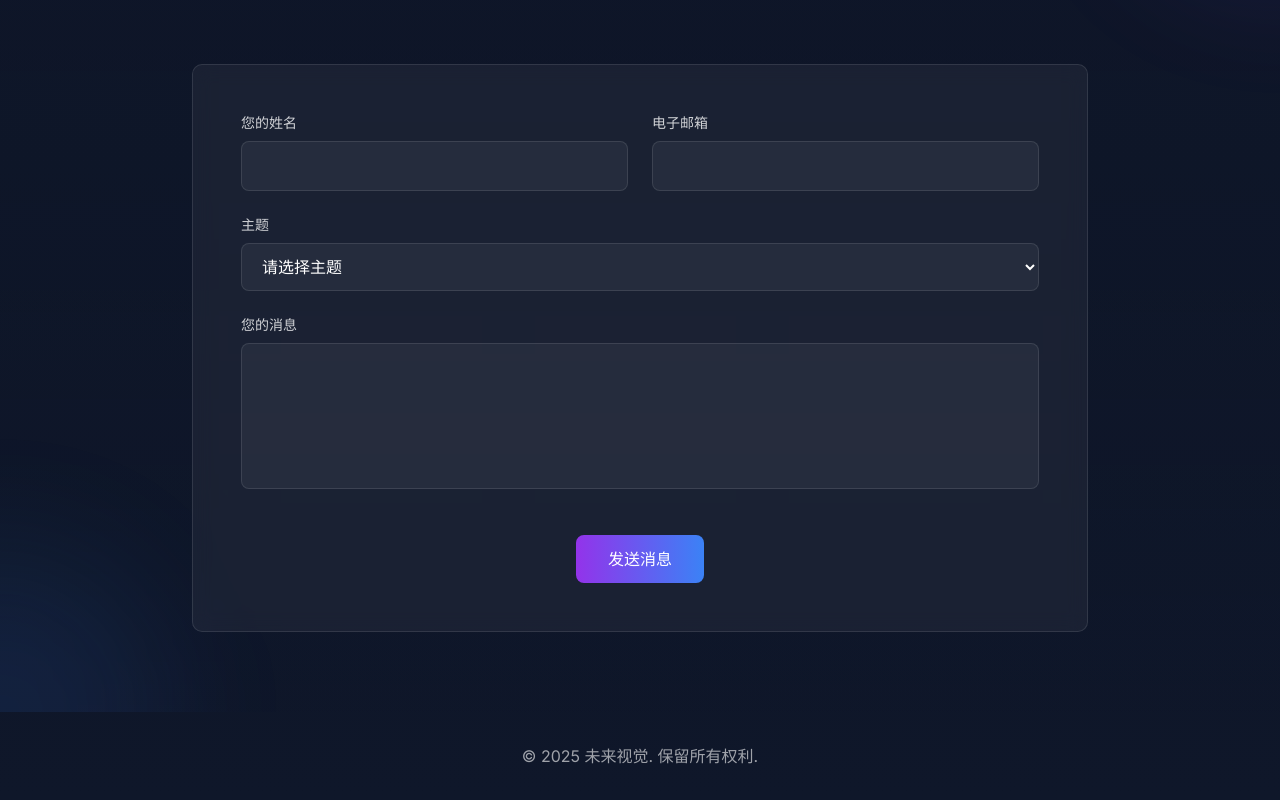
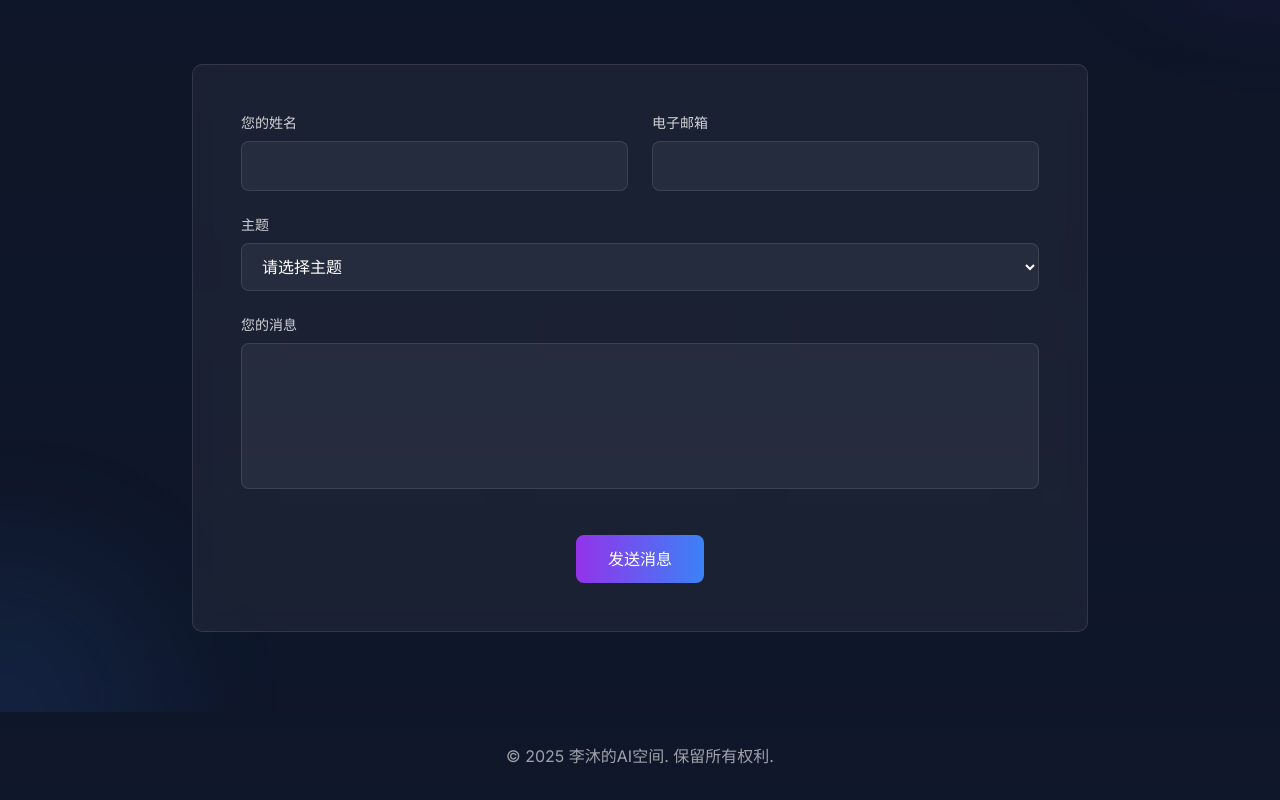
Before and after one commit to leonaiuv/Web_of_AI, a Next.js app in the folder awesome-site/: page / in a window 1280 px wide. Shown: the part 4656-5456 px from the top of the page. Built offline with nearby package versions, Linux system fonts and the light colour scheme.

Commit message:
修改页脚版权信息中的品牌名称为李沐的 AI 空间

```diff
--- a/awesome-site/src/pages/index.tsx
+++ b/awesome-site/src/pages/index.tsx
@@ -45,7 +45,7 @@ export default function Home() {
 
       <footer className="py-8 text-center text-white/60">
         <div className="container mx-auto">
-          <p>© {new Date().getFullYear()} 未来视觉. 保留所有权利.</p>
+          <p>© {new Date().getFullYear()} 李沐的AI空间. 保留所有权利.</p>
         </div>
       </footer>
     </>
```
